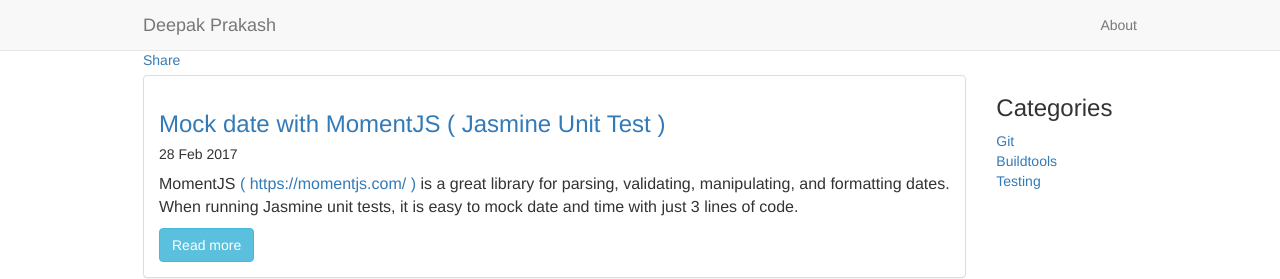
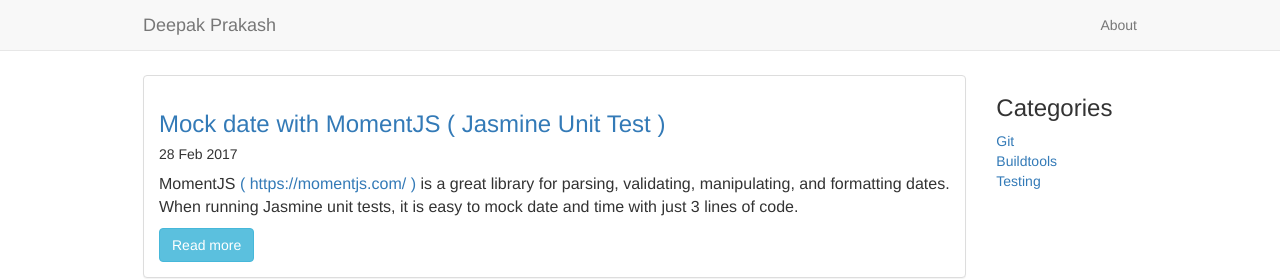
Before and after one commit to deepak6sp/deepak6sp.github.io, a Jekyll site: the page built from index.html, in a window 1280 px wide. Shown: the top 279 px of the page. Built offline with Jekyll 4.4.1, drawn with Linux system fonts in a browser that asks for light colours; nearby versions of some CDN libraries; the list of posts is cut into pages by our own code.

Commit message:
facebook share removed

```diff
--- a/_includes/header.html
+++ b/_includes/header.html
@@ -10,11 +10,11 @@
           <span class="icon-bar"></span>
         </button>
         <a class="navbar-brand" href="/">{{ site.title }}</a>
-        <div class="fb-share-button" data-href="https://deepak6sp.github.io/" data-layout="button_count" data-size="small" data-mobile-iframe="true">
+        <!-- <div class="fb-share-button" data-href="https://deepak6sp.github.io/" data-layout="button_count" data-size="small" data-mobile-iframe="true">
           <a class="fb-xfbml-parse-ignore" target="_blank" href="https://www.facebook.com/sharer/sharer.php?u=https%3A%2F%2Fdeepak6sp.github.io%2F&amp;src=sdkpreparse">
             Share
           </a>
-        </div>
+        </div> -->
       </div>
       <!-- Collect the nav links, forms, and other content for toggling -->
       <div class="collapse navbar-collapse" id="bs-example-navbar-collapse-1">
```
Also changed, not shown: 13 other files.
